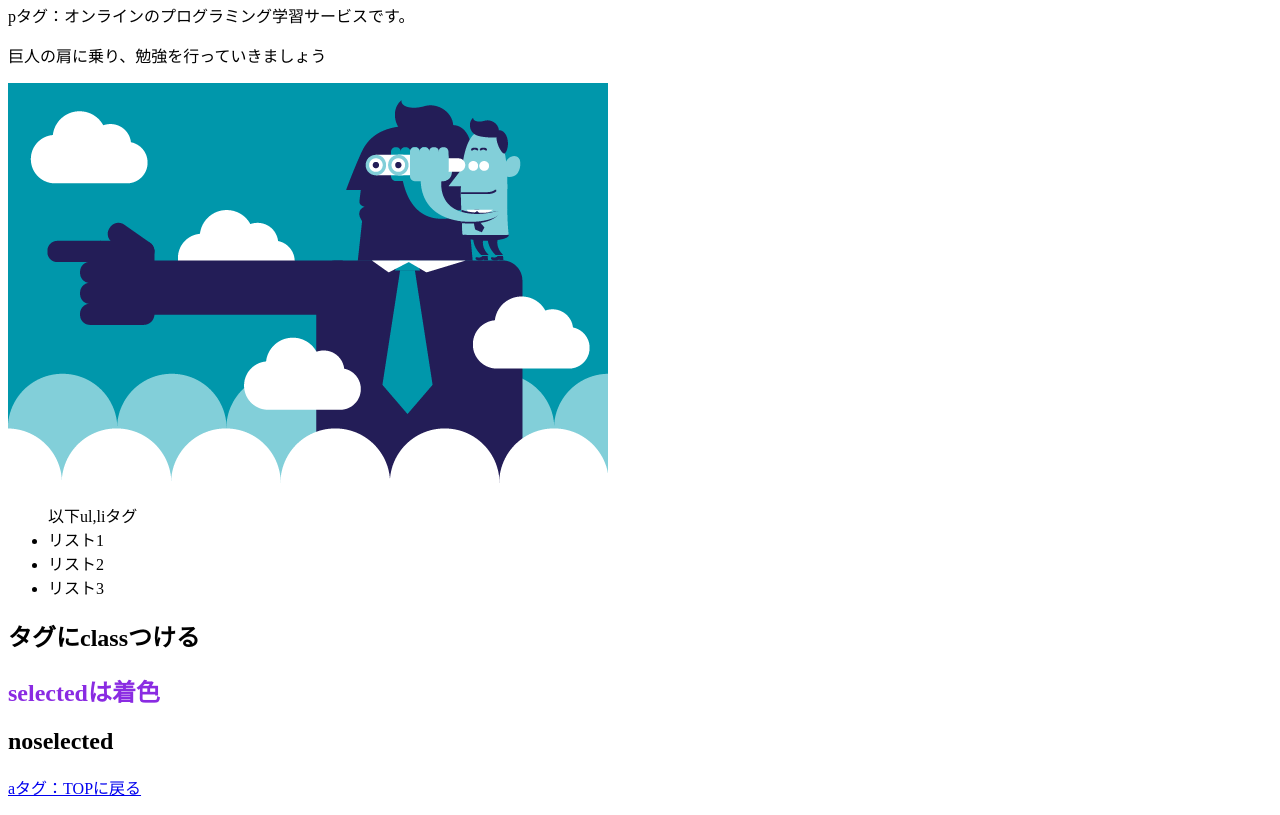
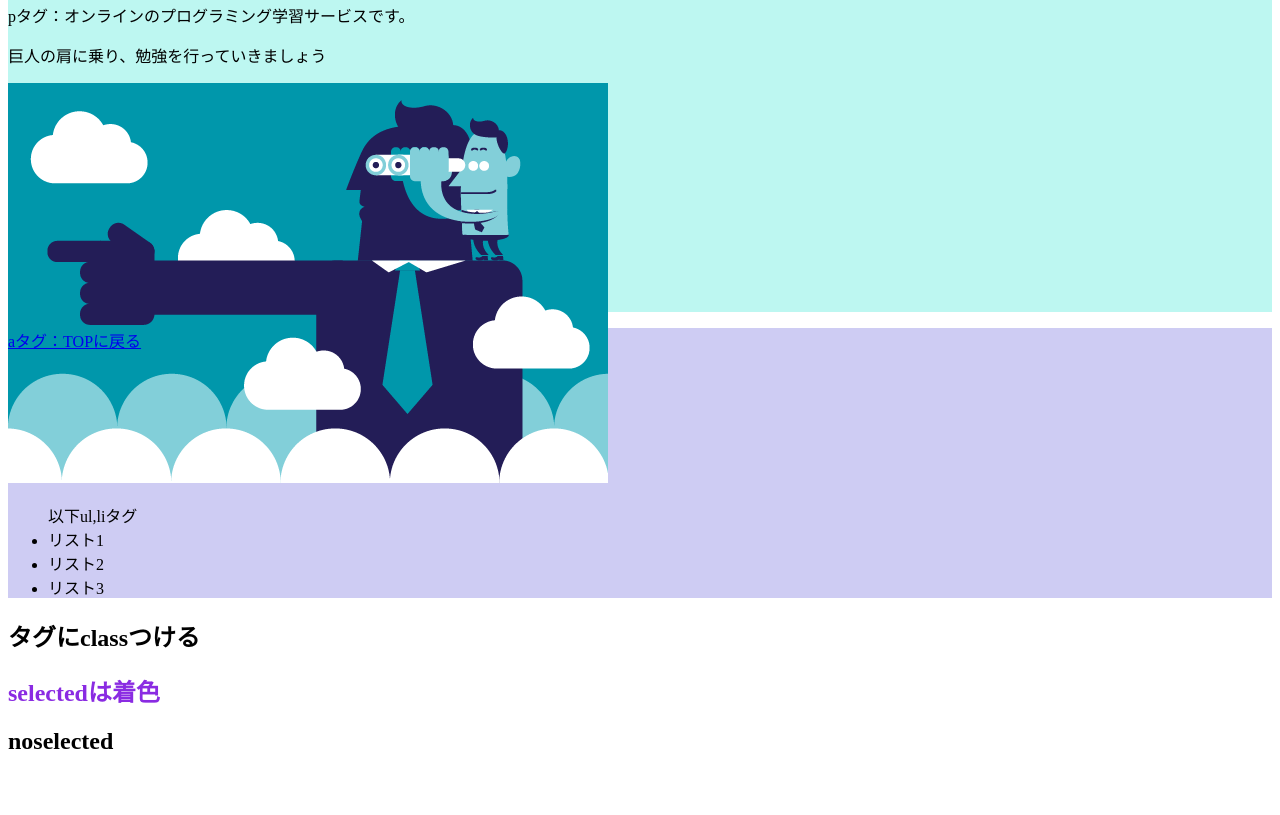
Before and after one commit to Ryo260/sampleWeb, a plain HTML site: page html.html in a window 1280 px wide. Shown: the part 407-1222 px from the top of the page. After the commit the page ends 1162 px from the top, so only its background shows below. Drawn offline with Linux system fonts and the light colour scheme.

Commit message:
記述箇所のミス

```diff
--- a/html.html
+++ b/html.html
@@ -9,7 +9,7 @@
 <body>
   <div class="header"></div>
 
-  <div class=""main>
+  <div class="main">
     <h1>ここではHTMLのアウトプットを行います。</h1>
     <h2>タグの勉強</h2>
     <p>h1,h2,p,aタグを以下で使用します。</p>
@@ -32,7 +32,7 @@
     <h2 class="noselected">noselected</h2>
   </div>
 
-  <div class="fotter">
+  <div class="footer">
     <p><a href="/sampleWeb">aタグ：TOPに戻る</a></p>
   </div>
 
```
